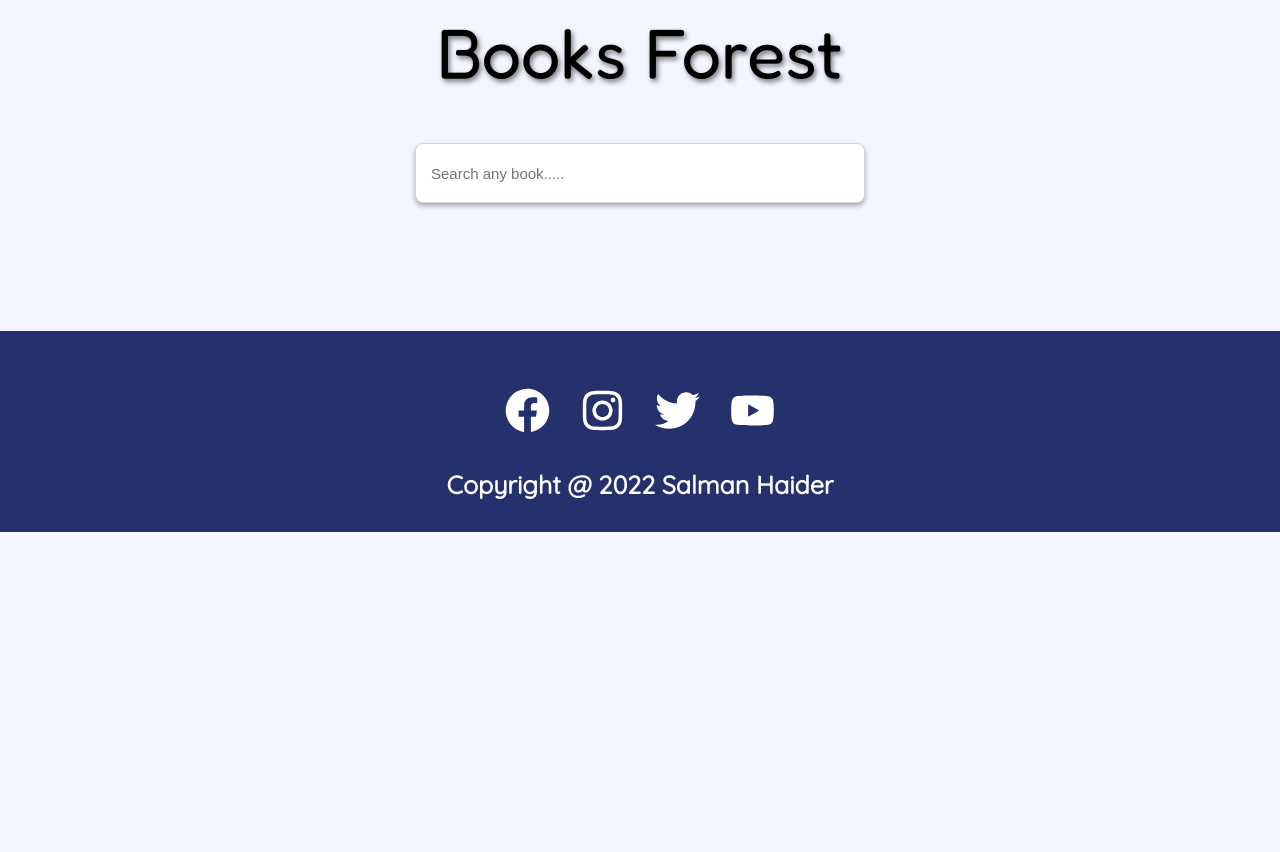
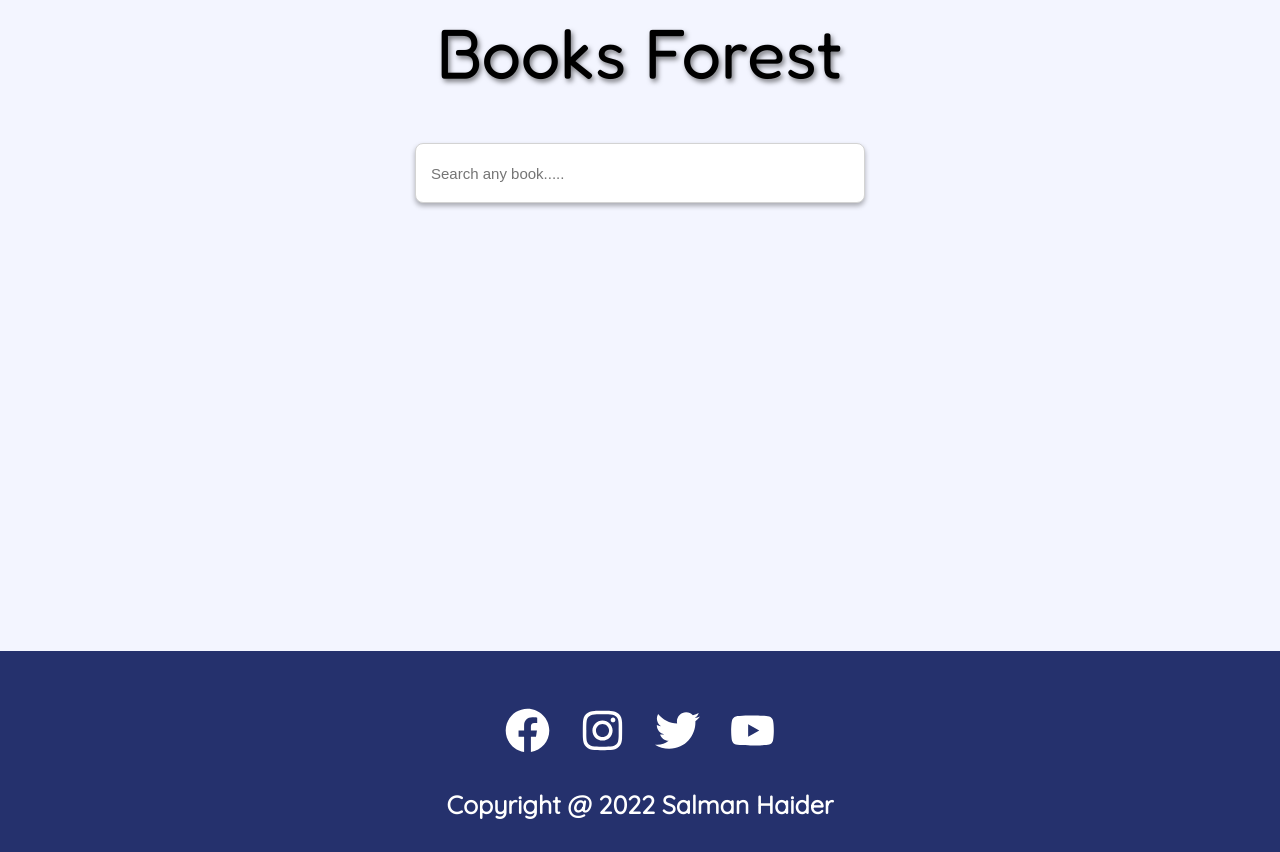
Before and after one commit to salmanhaider14/book-app, a Next.js app: page / in a window 1280 px wide. Before the commit the page ends 800 px from the top, so only its background shows below. Built offline with nearby package versions, Linux system fonts and the light colour scheme; no server answers; a web font is replaced by a local one.

Commit message:
desc setting

```diff
--- a/pages/index.js
+++ b/pages/index.js
@@ -37,7 +37,9 @@ export default function Home() {
         value={searchValue}
       />
 
-      <div>{searchValue && <BooksList books={books} />}</div>
+      <div className="books-container">
+        {searchValue && <BooksList books={books} />}
+      </div>
 
       <div className="footer-container">
         <div className="social">
--- a/styles/globals.css
+++ b/styles/globals.css
@@ -35,6 +35,9 @@ body {
   margin: auto;
   display: flex;
   justify-content: center;
+}
+.books-container {
+  min-height: 40vh;
 }
 .books {
   display: flex;
@@ -205,6 +208,12 @@ body {
   font-size: 25px;
 }
 
+@media all and (max-width: 900px) {
+  .desc {
+    width: 80%;
+  }
+}
+
 @media all and (max-width: 700px) {
   .searchbox {
     width: 350px;
```
